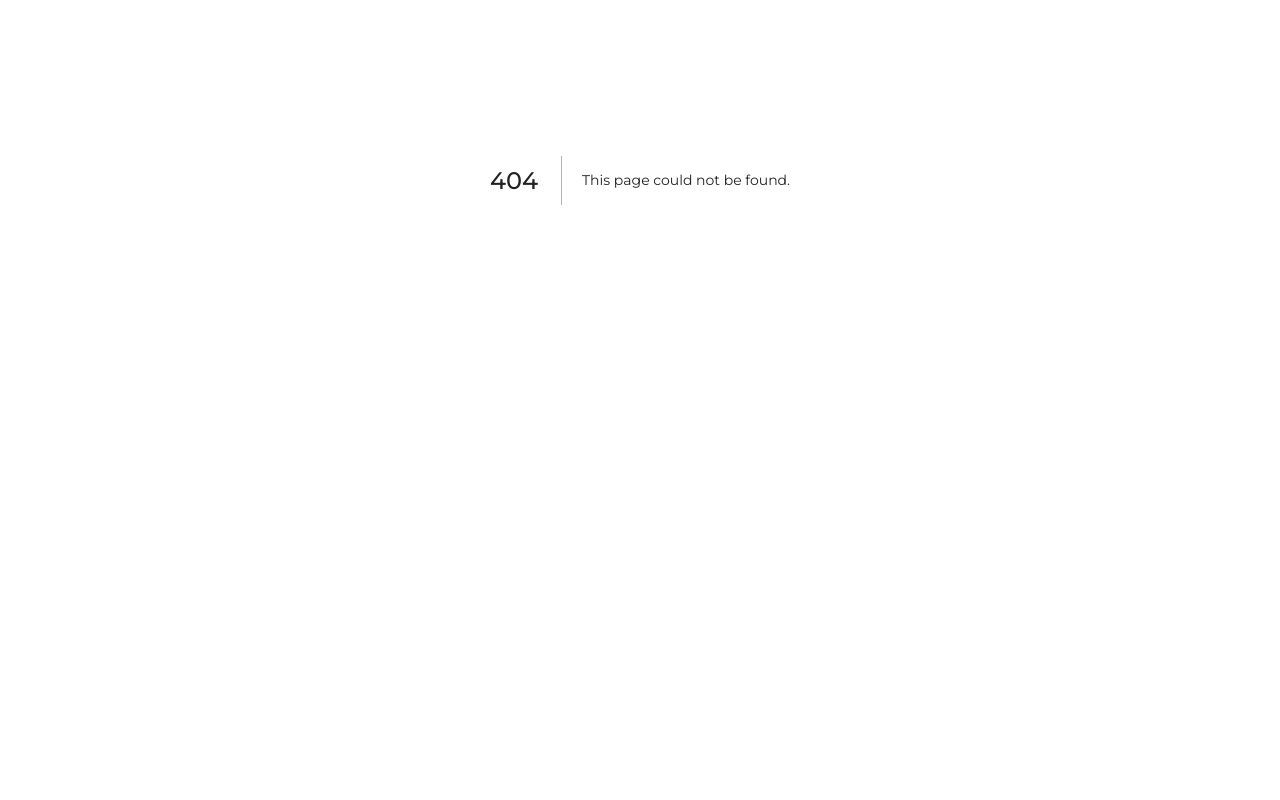
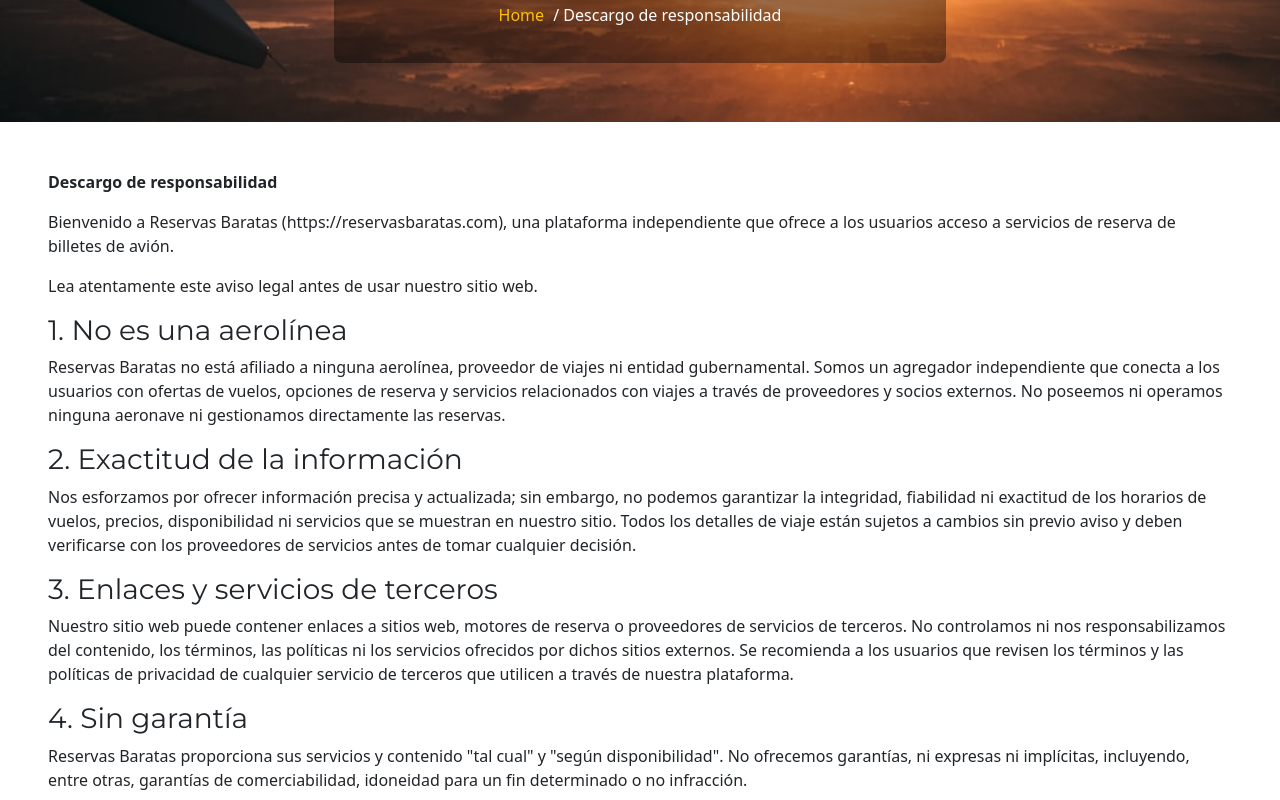
Before and after one commit to acedeveloper-byte/reservasbaratas.com, a Next.js app: page /descargo-de-responsabilidad in a window 1280 px wide. Before the commit this address had no page. Shown: the part 220-1020 px from the top of the page. Before the commit the page ends 800 px from the top, so only its background shows below. Built offline with nearby package versions, Linux system fonts and the light colour scheme; a web font is replaced by a local one.

Commit message:
added cahnges

```diff
--- /dev/null
+++ b/pages/descargo-de-responsabilidad.js
@@ -0,0 +1,48 @@
+import Breadcrumb from '@/component/common/Breadcrumb'
+import Screen from '@/component/common/Screen'
+import Seo from '@/component/common/Seo'
+import React from 'react'
+
+
+const index = () => {
+  return (
+    <>
+            <Seo title={"Descargo de responsabilidad | reservasbaratas "} description={"Descargo de responsabilidad"}/>
+
+            <Screen>
+                          <Breadcrumb main="Home" page="Descargo de responsabilidad" link="/" background={"/images/home-poster.jpg"} />
+
+                <section className='p-5'>
+                    <div  dangerouslySetInnerHTML={{ __html : html}}/>
+                </section>
+            </Screen>
+
+    </>
+
+  )
+}
+
+export default index
+
+
+
+
+export const html =`<p><strong>Descargo de responsabilidad</strong></p>
+<p><span style="font-weight: 400;">Bienvenido a Reservas Baratas (https://reservasbaratas.com), una plataforma independiente que ofrece a los usuarios acceso a servicios de reserva de billetes de avi&oacute;n.</span></p>
+<p><span style="font-weight: 400;">Lea atentamente este aviso legal antes de usar nuestro sitio web.</span></p>
+<h3><span style="font-weight: 400;">1. No es una aerol&iacute;nea</span></h3>
+<p><span style="font-weight: 400;">Reservas Baratas no est&aacute; afiliado a ninguna aerol&iacute;nea, proveedor de viajes ni entidad gubernamental. Somos un agregador independiente que conecta a los usuarios con ofertas de vuelos, opciones de reserva y servicios relacionados con viajes a trav&eacute;s de proveedores y socios externos. No poseemos ni operamos ninguna aeronave ni gestionamos directamente las reservas.</span></p>
+<h3><span style="font-weight: 400;">2. Exactitud de la informaci&oacute;n</span></h3>
+<p><span style="font-weight: 400;">Nos esforzamos por ofrecer informaci&oacute;n precisa y actualizada; sin embargo, no podemos garantizar la integridad, fiabilidad ni exactitud de los horarios de vuelos, precios, disponibilidad ni servicios que se muestran en nuestro sitio. Todos los detalles de viaje est&aacute;n sujetos a cambios sin previo aviso y deben verificarse con los proveedores de servicios antes de tomar cualquier decisi&oacute;n.</span></p>
+<h3><span style="font-weight: 400;">3. Enlaces y servicios de terceros</span></h3>
+<p><span style="font-weight: 400;">Nuestro sitio web puede contener enlaces a sitios web, motores de reserva o proveedores de servicios de terceros. No controlamos ni nos responsabilizamos del contenido, los t&eacute;rminos, las pol&iacute;ticas ni los servicios ofrecidos por dichos sitios externos. Se recomienda a los usuarios que revisen los t&eacute;rminos y las pol&iacute;ticas de privacidad de cualquier servicio de terceros que utilicen a trav&eacute;s de nuestra plataforma.</span></p>
+<h3><span style="font-weight: 400;">4. Sin garant&iacute;a</span></h3>
+<p><span style="font-weight: 400;">Reservas Baratas proporciona sus servicios y contenido "tal cual" y "seg&uacute;n disponibilidad". No ofrecemos garant&iacute;as, ni expresas ni impl&iacute;citas, incluyendo, entre otras, garant&iacute;as de comerciabilidad, idoneidad para un fin determinado o no infracci&oacute;n.</span></p>
+<p class="demoTitle">&nbsp;</p>
+<h3><span style="font-weight: 400;">5. Limitaci&oacute;n de responsabilidad</span></h3>
+<p><span style="font-weight: 400;">Reservas Baratas, sus afiliados o socios no ser&aacute;n responsables, bajo ninguna circunstancia, de da&ntilde;os directos, indirectos, incidentales, consecuentes o punitivos que surjan de su acceso, uso o imposibilidad de uso de este sitio, incluyendo, entre otros, problemas causados por interrupciones del servicio, listados inexactos o reservas fallidas.</span></p>
+<h3><span style="font-weight: 400;">6. Cambios en el descargo de responsabilidad</span></h3>
+<p><span style="font-weight: 400;">Reservas Baratas tiene el derecho exclusivo de cambiar o actualizar este descargo de responsabilidad seg&uacute;n sea necesario sin previo aviso. Es responsabilidad del usuario revisar esta p&aacute;gina peri&oacute;dicamente para comprobar si hay cambios.</span></p>
+<h3><span style="font-weight: 400;">7. Cont&aacute;ctenos</span></h3>
+<p><span style="font-weight: 400;">Si tiene alguna consulta, cont&aacute;ctenos en</span></p>
+<p><span style="font-weight: 400;">XXXXX</span></p>`
```
Also changed, not shown: pages/index.js (+26 -14 lines).
